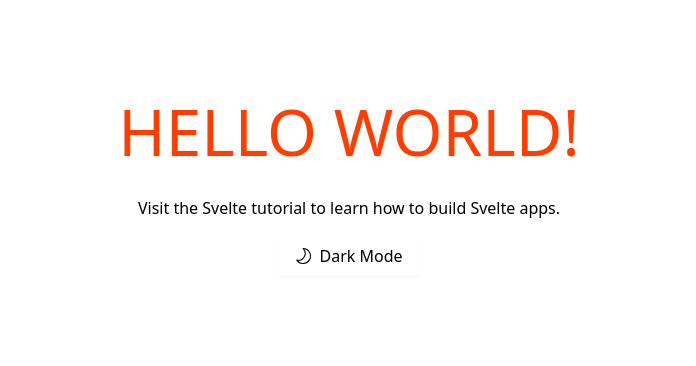
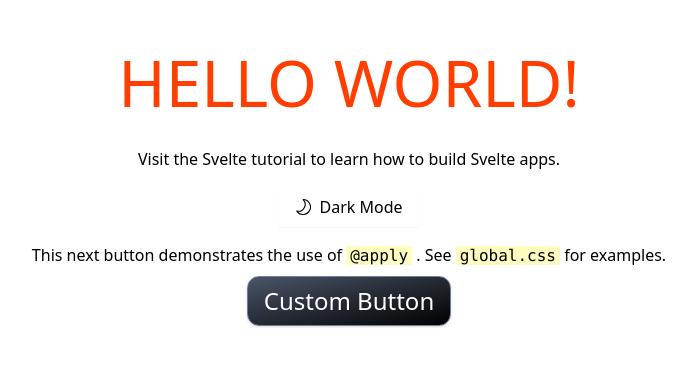
Before and after one commit to breadthe/svelte-tailwind2-starter, a Svelte app: page / in a window 1280 px wide. Shown: the part 236-602 px from the top of the page, without its empty margins (291-987 px from the left). Built offline with nearby package versions, Linux system fonts and the light colour scheme.

Commit message:
Show use of @apply

```diff
--- a/public/global.css
+++ b/public/global.css
@@ -1,3 +1,12 @@
 @tailwind base;
 @tailwind components;
+
+.custom-btn {
+    @apply text-2xl px-4 py-2 text-white bg-gradient-to-br from-gray-700 to-black border border-gray-600 rounded-xl shadow;
+}
+
+.highlight {
+    @apply font-mono bg-yellow-200 px-1 rounded-sm;
+}
+
 @tailwind utilities;
--- a/src/App.svelte
+++ b/src/App.svelte
@@ -84,5 +84,15 @@
         {/if}
       </button>
     </div>
+    <div class="space-y-2">
+      <p>
+        This next button demonstrates the use of
+        <span class="highlight">@apply</span>
+        . See
+        <span class="highlight">global.css</span>
+        for examples.
+      </p>
+      <button type="button" class="custom-btn">Custom Button</button>
+    </div>
   </div>
 </main>
```
